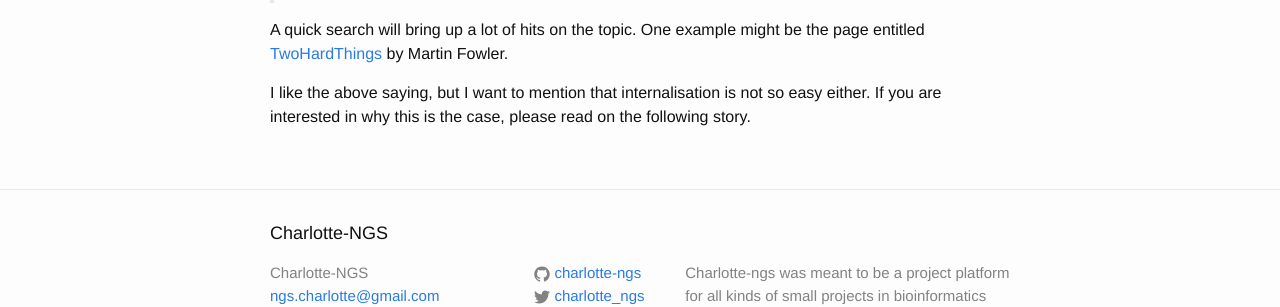
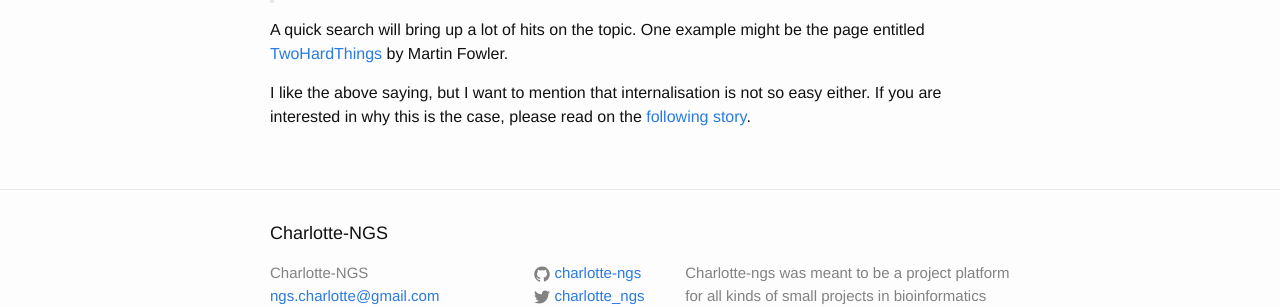
Before and after one commit to charlotte-ngs/charlotte-ngs.github.io, a Jekyll site: the page built from _posts/2019-07-09-history-locale.md, in a window 1280 px wide. Shown: the part 305-612 px from the top of the page. Built offline with Jekyll 4.4.1, drawn with Linux system fonts in a browser that asks for light colours; part of the change alters nothing that is shown.

```diff
--- a/_posts/2019-07-09-history-locale.md
+++ b/_posts/2019-07-09-history-locale.md
@@ -14,4 +14,4 @@ There is a saying by Phil Karlton that there are only two hard things in compute
 
 A quick search will bring up a lot of hits on the topic. One example might be the page entitled [TwoHardThings](https://martinfowler.com/bliki/TwoHardThings.html) by Martin Fowler.
 
-I like the above saying, but I want to mention that internalisation is not so easy either. If you are interested in why this is the case, please read on the following story.
+I like the above saying, but I want to mention that internalisation is not so easy either. If you are interested in why this is the case, please read on the [following story](https://charlotte-ngs.github.io/history_locale/history_locale.html).
```
